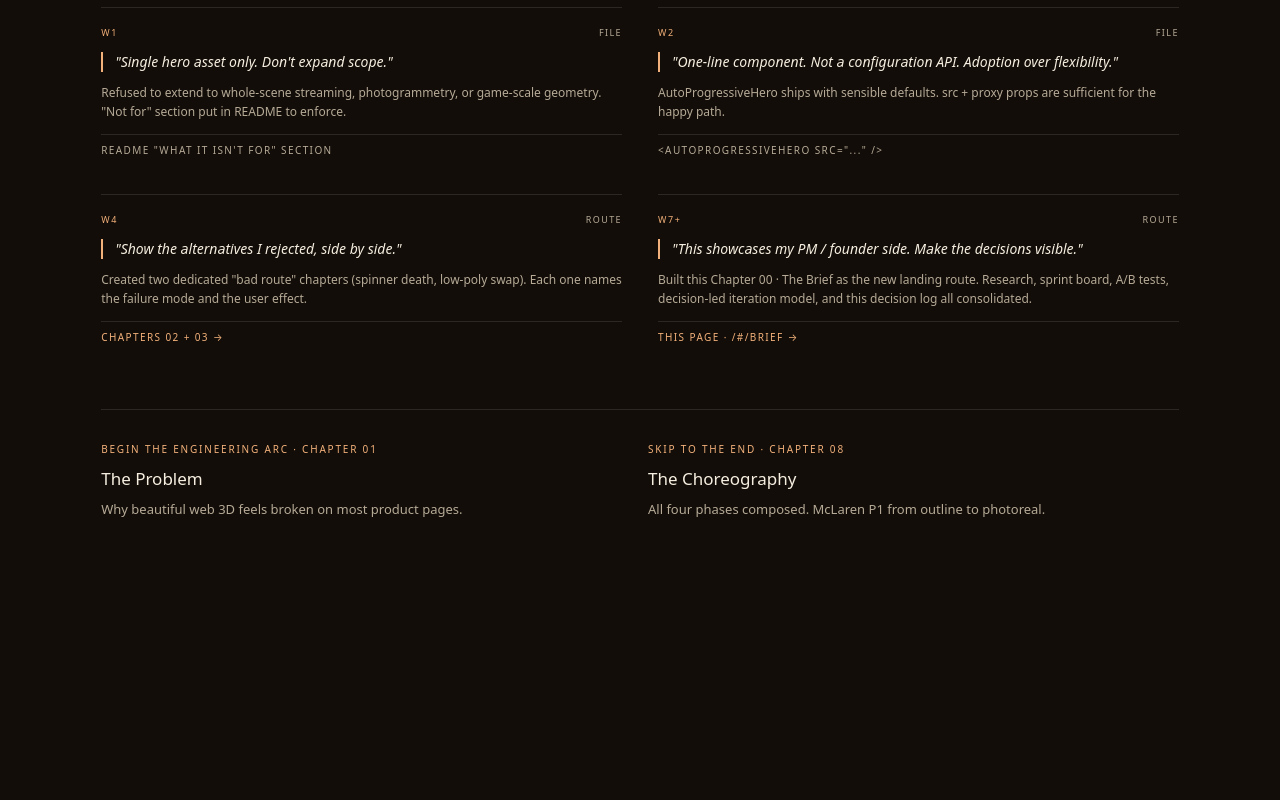
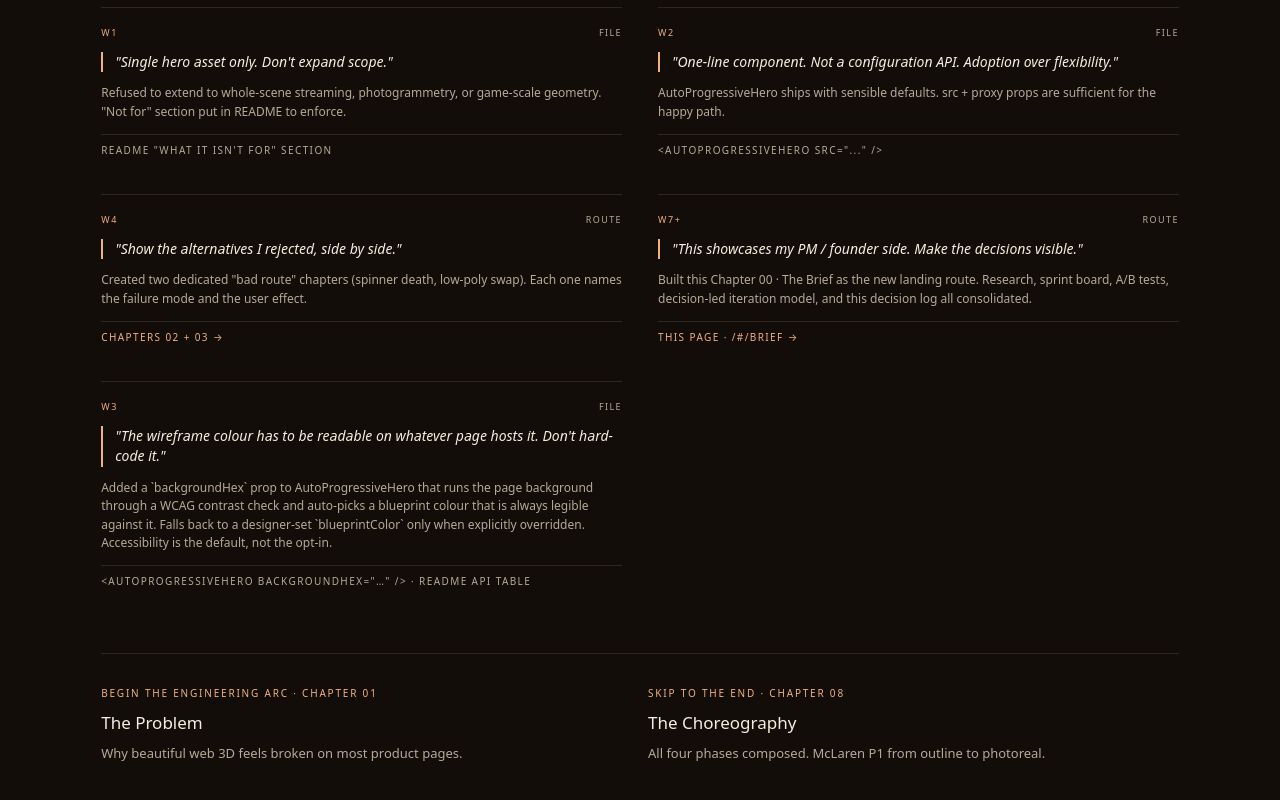
Before and after one commit to sankethverma07/continuum-ui, a React (Vite) app: page /#/brief in a window 1280 px wide. Shown: the part 5879-6679 px from the top of the page. Before the commit the page ends 6493 px from the top, so only its background shows below. Built offline with nearby package versions, Linux system fonts and the light colour scheme; no server answers; a web font is replaced by a local one.

Commit message:
docs(brief): add 11th decision-log entry - auto WCAG-compliant blueprint color from backgroundHex

```diff
--- a/src/pages/TheBriefPage.tsx
+++ b/src/pages/TheBriefPage.tsx
@@ -884,6 +884,13 @@ const DECISIONS: readonly Decision[] = [
     artifact: 'This page · /#/brief',
     artifactKind: 'route', link: '#/brief',
   },
+  {
+    id: 'd11', week: 'W3',
+    directive: '"The wireframe colour has to be readable on whatever page hosts it. Don\'t hard-code it."',
+    call: 'Added a `backgroundHex` prop to AutoProgressiveHero that runs the page background through a WCAG contrast check and auto-picks a blueprint colour that is always legible against it. Falls back to a designer-set `blueprintColor` only when explicitly overridden. Accessibility is the default, not the opt-in.',
+    artifact: '<AutoProgressiveHero backgroundHex="…" /> · README API table',
+    artifactKind: 'file',
+  },
 ];
 
 const DecisionCard = ({ week, directive, call, artifact, artifactKind, link }: Decision) => (
```
